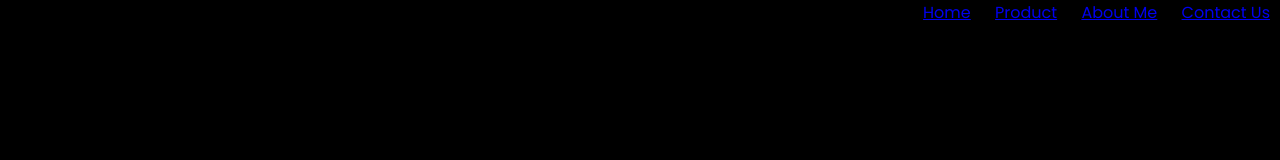
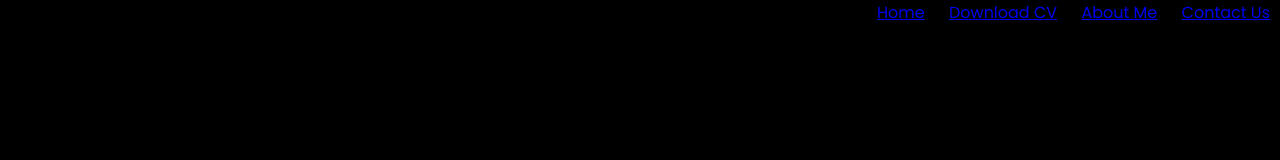
Before and after one commit to Ghif-bot/ETS-PWEB-B.io, a plain HTML site: page Contact-Us.html in a window 1280 px wide. Shown: the top 160 px of the page. Drawn offline with Linux system fonts and the light colour scheme.

Commit message:
Update Contact-Us.html

```diff
--- a/Contact-Us.html
+++ b/Contact-Us.html
@@ -205,7 +205,7 @@
     <header>
         <ul class="navi">
             <li><a href="./index.html">Home</a></li>
-            <li><a href="./cv.html ">Product</a></li>
+            <li><a href="./cv.html ">Download CV</a></li>
             <li><a href="./AboutMe.html">About Me</a></li>
             <li><a href="./Contact-Us.html ">Contact Us</a></li>
         </ul>
```
